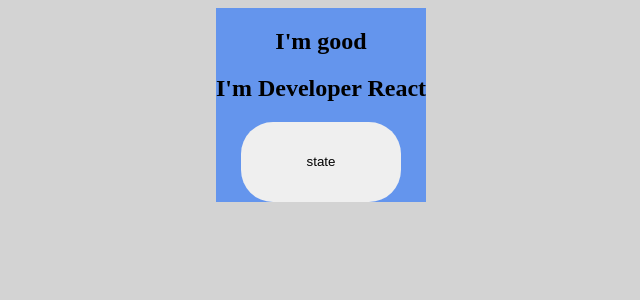
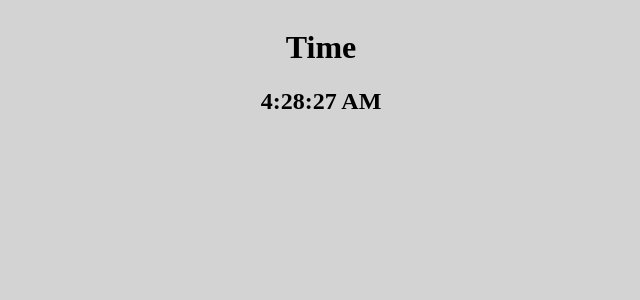
Before and after one commit to Arthur-art/reactjs-codecademy, a React (Create React App) app in the folder study-react/: page / in a window 1280 px wide. Shown: the top 300 px of the page, without its empty margins (319-959 px from the left). Built offline with nearby package versions, Linux system fonts and the light colour scheme.

Commit message:
setState - clock new date

```diff
--- a/study-react/public/index.html
+++ b/study-react/public/index.html
@@ -8,5 +8,6 @@
   </head>
   <body id="container">
     <noscript>You need to enable JavaScript to run this app.</noscript>
+    <div id="app"></div>
   </body>
 </html>
--- /dev/null
+++ b/study-react/src/components/Clock.jsx
@@ -0,0 +1,29 @@
+import React from "react";
+
+class Clock extends React.Component{
+    constructor(props){
+        super(props)
+        this.state={
+            date: new Date()
+        }
+    }
+    render(){
+
+        return (
+            <div>
+                <h1>Time</h1>
+                <h2>{this.state.date.toLocaleTimeString()}</h2>
+            </div>
+        )
+    }
+
+    componentDidMount(){
+        const oneSecond = 1000;
+        setInterval(()=>{
+            this.setState({
+                date: new Date()
+            })
+        }, oneSecond)
+    }
+}
+export default Clock
--- a/study-react/src/index.jsx
+++ b/study-react/src/index.jsx
@@ -1,10 +1,11 @@
 import React from 'react'
 import ReactDOM from 'react-dom'
-import SetState from './components/State'
+import Clock from './components/Clock'
+
 
 ReactDOM.render(
     <React.StrictMode>
-         <SetState />
+        <Clock/>
     </React.StrictMode>,
     document.getElementById('container')
 );
```
